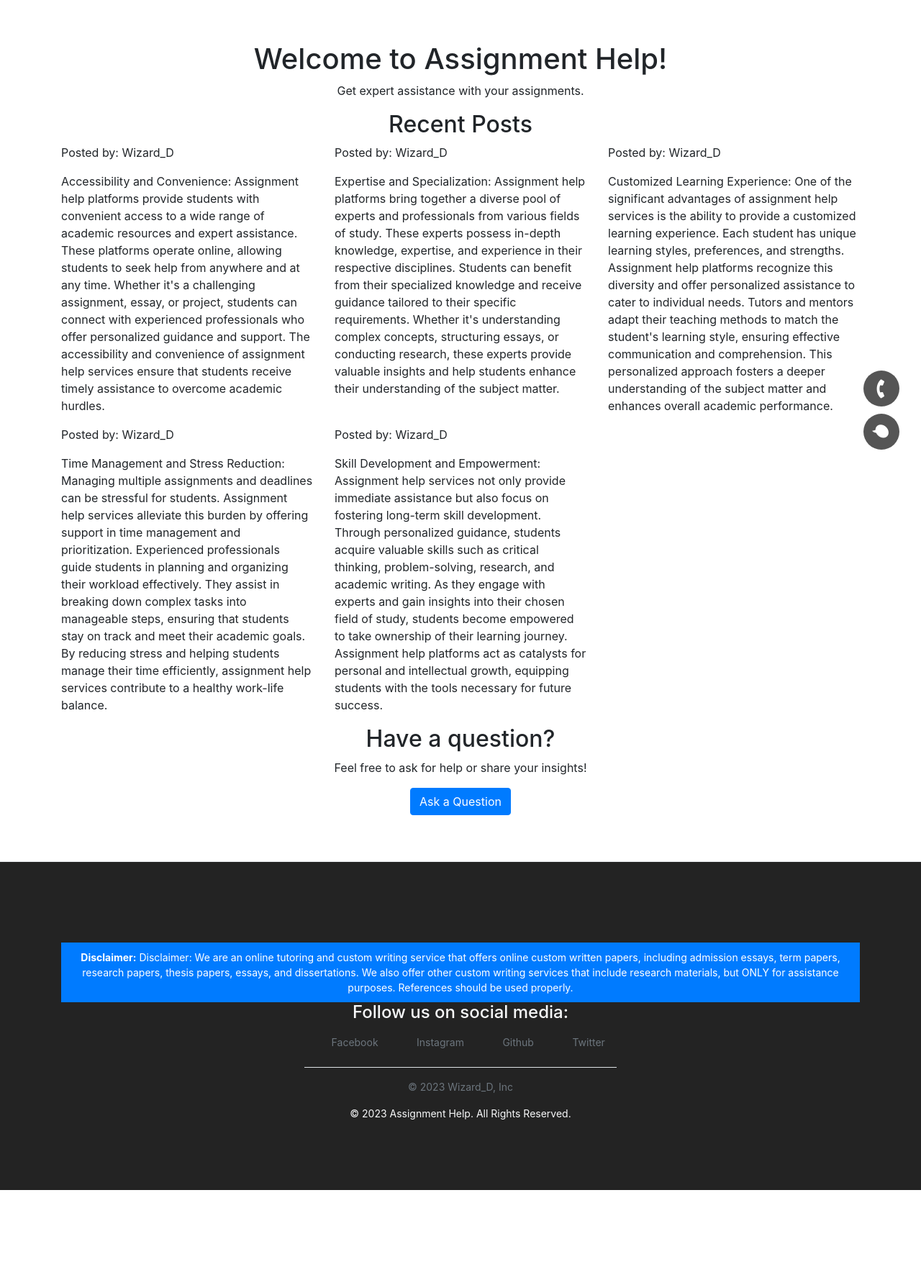
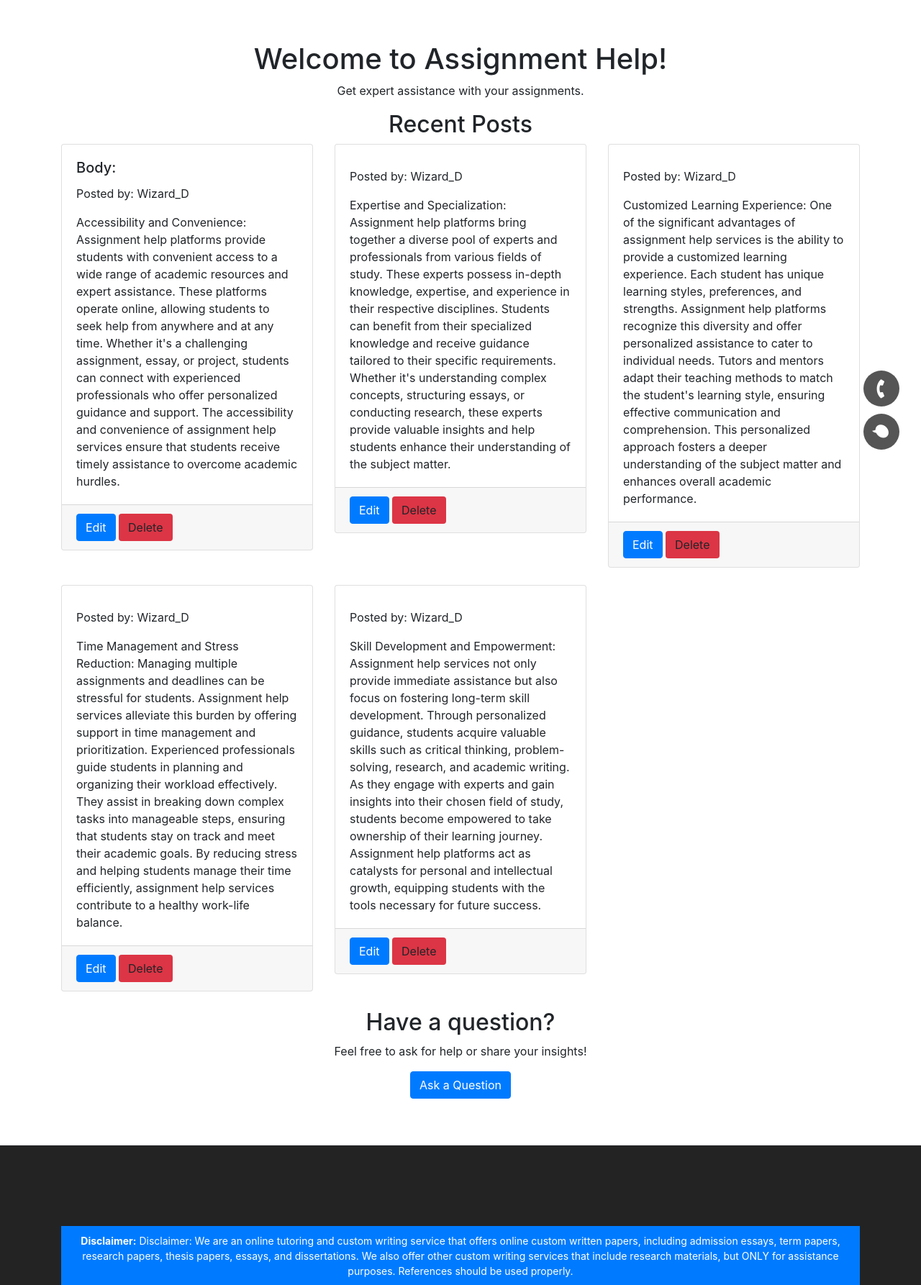
Before and after one commit to Ogachi254/assignment_help_refurnished, a Django app: page /post/ in a window 1280 px wide. Shown: the part 145-1931 px from the top of the page at 72% size. Before the commit the page ends 1799 px from the top, so only its background shows below. Run offline with Django 4.2, Linux system fonts and the light colour scheme; a user stored in the database is signed in; data comes from the database, SQL or seed files in the repository; both versions use the stored data as it was after the commit; some libraries are stand-ins or nearby versions.

Commit message:
post file

```diff
--- a/pages/templates/post/post_list.html
+++ b/pages/templates/post/post_list.html
@@ -10,14 +10,21 @@
   <div class="row">
     {% for post in posts %}
       <div class="col-md-4">
-        <div class="post">
-          <p>Posted by: {{ post.user.username }}</p>
-          <p>{{ post.text }}</p>
+        <div class="card mb-4">
+          <div class="card-body">
+            <h5 class="card-title">{{ post.title }}</h5>
+            <p class="card-text">Posted by: {{ post.user.username }}</p>
+            <p class="card-text">{{ post.text }}</p>
+          </div>
           {% if post.image %}
-            <div class="image-container">
-              <img src="{{ post.image.url }}" alt="Post Image" class="post-image img-fluid">
-            </div>
+            <img src="{{ post.image.url }}" alt="Post Image" class="card-img-top">
           {% endif %}
+          <div class="card-footer">
+            {% if post.user == request.user %}
+              <a href="{% url 'post:post_edit' post.pk %}" class="btn btn-sm btn-primary">Edit</a>
+              <a href="{% url 'post:post_delete' post.pk %}" class="btn btn-sm btn-danger">Delete</a>
+            {% endif %}
+          </div>
         </div>
       </div>
     {% empty %}
@@ -31,7 +38,7 @@
 {% endblock %}
 
 {% block footer %}
-{% include 'footer.html' %}
+  {% include 'footer.html' %}
 {% endblock %}
 
 {% block styles %}
@@ -42,30 +49,54 @@
     background-color: #f2f2f2;
   }
 
-  .post {
+  .card {
     border: 1px solid #ccc;
-    padding: 20px;
-    margin-bottom: 20px;
     border-radius: 5px;
     background-color: #fff;
     box-shadow: 0 2px 4px rgba(0, 0, 0, 0.1);
   }
 
-  .image-container {
-    max-width: 100%;
-    overflow: hidden;
-  }
-
-  .post-image {
+  .card-img-top {
     width: 100%;
     height: auto;
     display: block;
   }
 
+  .card-body {
+    padding: 20px;
+  }
+
+  .card-title {
+    font-size: 18px;
+    font-weight: bold;
+    margin-bottom: 10px;
+  }
+
+  .card-text {
+    margin-bottom: 0;
+  }
+
+  .card-footer {
+    padding: 10px;
+    background-color: #f2f2f2;
+    border-top: 1px solid #ccc;
+    text-align: center;
+  }
+
   .btn-primary {
     background-color: #007bff;
     color: #fff;
-    padding: 10px 20px;
+    padding: 5px 10px;
+    border-radius: 5px;
+    text-decoration: none;
+    font-weight: bold;
+    margin-right: 5px;
+  }
+
+  .btn-danger {
+    background-color: #dc3545;
+    color: #fff;
+    padding: 5px 10px;
     border-radius: 5px;
     text-decoration: none;
     font-weight: bold;
--- a/posts/forms.py
+++ b/posts/forms.py
@@ -4,4 +4,4 @@ from .models import Post
 class PostForm(forms.ModelForm):
     class Meta:
         model = Post
-        fields = ['text', 'image']
+        fields = ['title', 'text', 'image']
--- a/posts/models.py
+++ b/posts/models.py
@@ -1,10 +1,13 @@
 from django.conf import settings
 from django.db import models
+from django.utils import timezone
 
 class Post(models.Model):
+    title = models.CharField(max_length=255, default='')
     user = models.ForeignKey(settings.AUTH_USER_MODEL, on_delete=models.CASCADE, default=1)
     text = models.TextField()
+    created_at = models.DateTimeField(default=timezone.now)
     image = models.ImageField(upload_to='post_images', blank=True, null=True)
 
     def __str__(self):
-        return self.text[:50]
+        return self.title
--- a/posts/urls.py
+++ b/posts/urls.py
@@ -5,7 +5,9 @@ from . import views
 app_name = 'post'
 
 urlpatterns = [
-    path('success/', views.post_success, name='post_success'),
+    path('delete/<int:pk>/', login_required(views.post_delete), name='post_delete'),
     path('', login_required(views.post_list), name='post_list'),
     path('create/', login_required(views.post_create), name='post_create'),
+    path('edit/<int:pk>/', login_required(views.post_edit), name='post_edit'),
+    path('success/', views.post_success, name='post_success'),
 ]
--- a/posts/views.py
+++ b/posts/views.py
@@ -1,4 +1,4 @@
-from django.shortcuts import render, redirect
+from django.shortcuts import render, redirect, get_object_or_404
 from django.contrib.auth.decorators import login_required
 from .models import Post
 from .forms import PostForm
@@ -16,12 +16,34 @@ def post_create(request):
             post = form.save(commit=False)
             post.user = request.user
             post.save()
-            return redirect('post:post_success')  # Redirect to the success page
+            return redirect('post:post_success')
     else:
         form = PostForm()
 
     return render(request, 'post/post_create.html', {'form': form})
 
 @login_required(login_url='/accounts/login/')
+def post_edit(request, pk):
+    post = get_object_or_404(Post, pk=pk)
+
+    if request.method == 'POST':
+        form = PostForm(request.POST, request.FILES, instance=post)
+        if form.is_valid():
+            post = form.save()
+            return redirect('post:post_success')
+    else:
+        form = PostForm(instance=post)
+
+    return render(request, 'post/post_edit.html', {'form': form, 'post': post})
+
+@login_required(login_url='/accounts/login/')
 def post_success(request):
     return render(request, 'post/post_success.html')
+
+@login_required(login_url='/accounts/login/')
+def post_delete(request, pk):
+    post = get_object_or_404(Post, pk=pk)
+    if request.method == 'POST':
+        post.delete()
+        return redirect('post:post_list')
+    return redirect('post:post_list')
```
Also changed, not shown: pages/templates/post/post_edit.html (added, +18 -0 lines), pages/templates/tny.html (+119 -0 lines), db.sqlite3, posts/migrations/0005_post_created_at_post_title.py (added).
